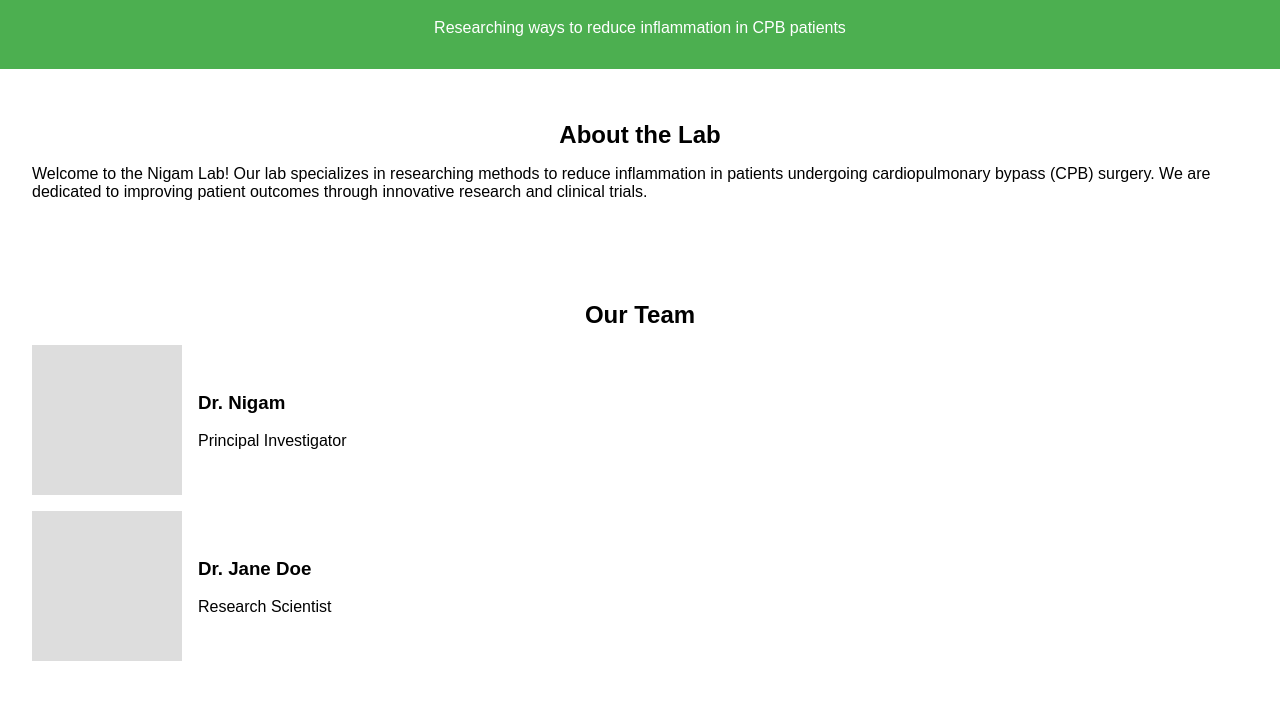
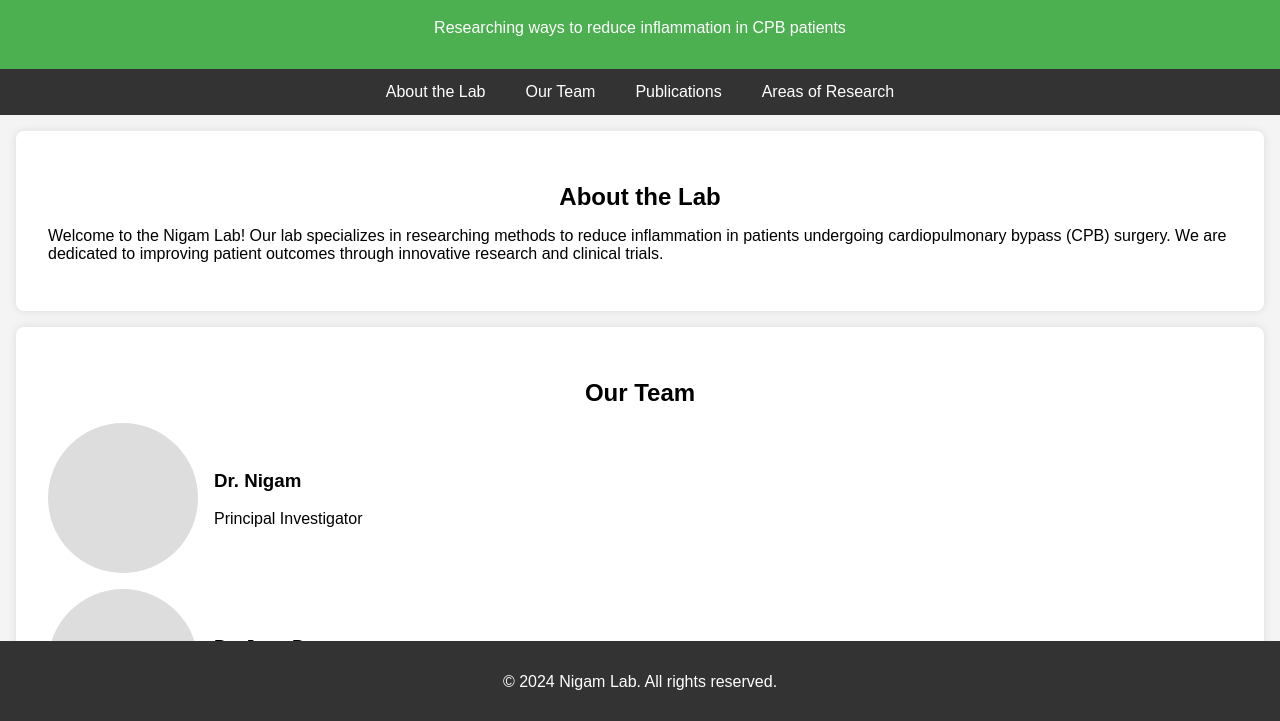
Before and after one commit to asiny123/nigamlabwebsite, a plain HTML site: page index.html in a window 1280 px wide. Shown: the part 77-798 px from the top of the page. Drawn offline with Linux system fonts and the light colour scheme.

Commit message:
adding css

```diff
--- a/index.html
+++ b/index.html
@@ -4,37 +4,7 @@
     <meta charset="UTF-8">
     <meta name="viewport" content="width=device-width, initial-scale=1.0">
     <title>Nigam Lab</title>
-    <style>
-        body {
-            font-family: Arial, sans-serif;
-            margin: 0;
-            padding: 0;
-        }
-        header {
-            background-color: #4CAF50;
-            color: white;
-            text-align: center;
-            padding: 1rem 0;
-        }
-        section {
-            padding: 2rem;
-        }
-        .section-title {
-            text-align: center;
-            margin-bottom: 1rem;
-        }
-        .team-member, .publication, .research-area {
-            display: flex;
-            align-items: center;
-            margin-bottom: 1rem;
-        }
-        .image-placeholder {
-            width: 150px;
-            height: 150px;
-            background-color: #ddd;
-            margin-right: 1rem;
-        }
-    </style>
+    <link rel="stylesheet" href="lab.css" />
 </head>
 <body>
 
@@ -42,6 +12,13 @@
     <h1>Nigam Lab</h1>
     <p>Researching ways to reduce inflammation in CPB patients</p>
 </header>
+
+<nav>
+    <a href="#about">About the Lab</a>
+    <a href="#team">Our Team</a>
+    <a href="#publications">Publications</a>
+    <a href="#research">Areas of Research</a>
+</nav>
 
 <section id="about">
     <h2 class="section-title">About the Lab</h2>
@@ -105,12 +82,11 @@
     <!-- Add more research areas as needed -->
 </section>
 
-<script>
-    document.addEventListener('DOMContentLoaded', () => {
-        console.log('Nigam Lab website is loaded');
-        // Add more JavaScript functionality as needed
-    });
-</script>
+<footer>
+    <p>&copy; 2024 Nigam Lab. All rights reserved.</p>
+</footer>
+
+<script src="scripts.js" />
 
 </body>
 </html>
--- /dev/null
+++ b/lab.css
@@ -0,0 +1,59 @@
+body {
+    font-family: Arial, sans-serif;
+    margin: 0;
+    padding: 0;
+    background-color: #f4f4f4;
+}
+header {
+    background-color: #4CAF50;
+    color: white;
+    text-align: center;
+    padding: 1rem 0;
+}
+nav {
+    display: flex;
+    justify-content: center;
+    background-color: #333;
+}
+nav a {
+    color: white;
+    padding: 14px 20px;
+    text-decoration: none;
+    text-align: center;
+}
+nav a:hover {
+    background-color: #ddd;
+    color: black;
+}
+section {
+    padding: 2rem;
+    background-color: white;
+    margin: 1rem;
+    border-radius: 8px;
+    box-shadow: 0 0 10px rgba(0, 0, 0, 0.1);
+}
+.section-title {
+    text-align: center;
+    margin-bottom: 1rem;
+}
+.team-member, .publication, .research-area {
+    display: flex;
+    align-items: center;
+    margin-bottom: 1rem;
+}
+.image-placeholder {
+    width: 150px;
+    height: 150px;
+    background-color: #ddd;
+    margin-right: 1rem;
+    border-radius: 50%;
+}
+footer {
+    background-color: #333;
+    color: white;
+    text-align: center;
+    padding: 1rem 0;
+    position: fixed;
+    width: 100%;
+    bottom: 0;
+}
--- /dev/null
+++ b/scripts.js
@@ -0,0 +1,4 @@
+document.addEventListener('DOMContentLoaded', () => {
+    console.log('Nigam Lab website is loaded');
+    // Add more JavaScript functionality as needed
+});
```
